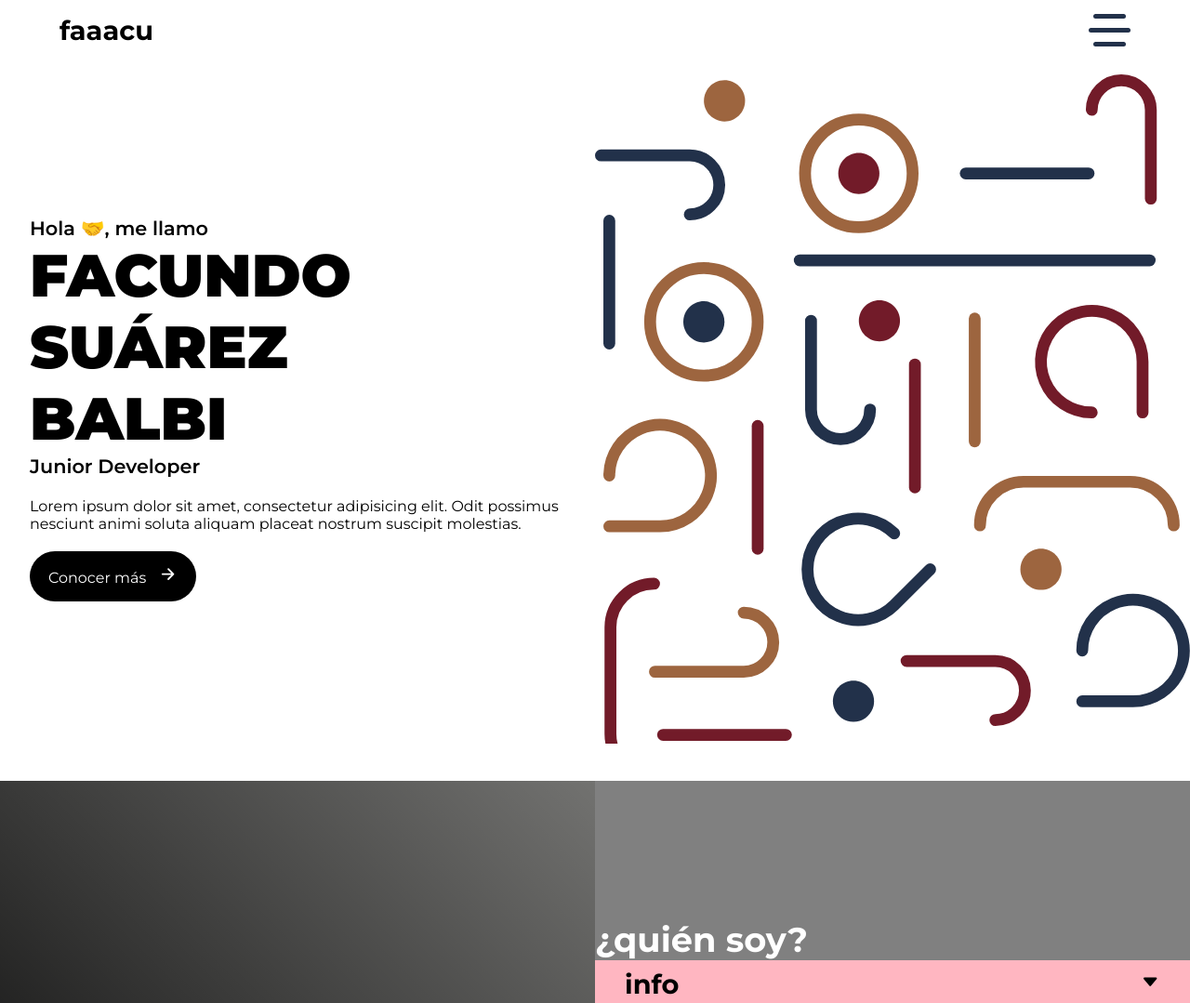
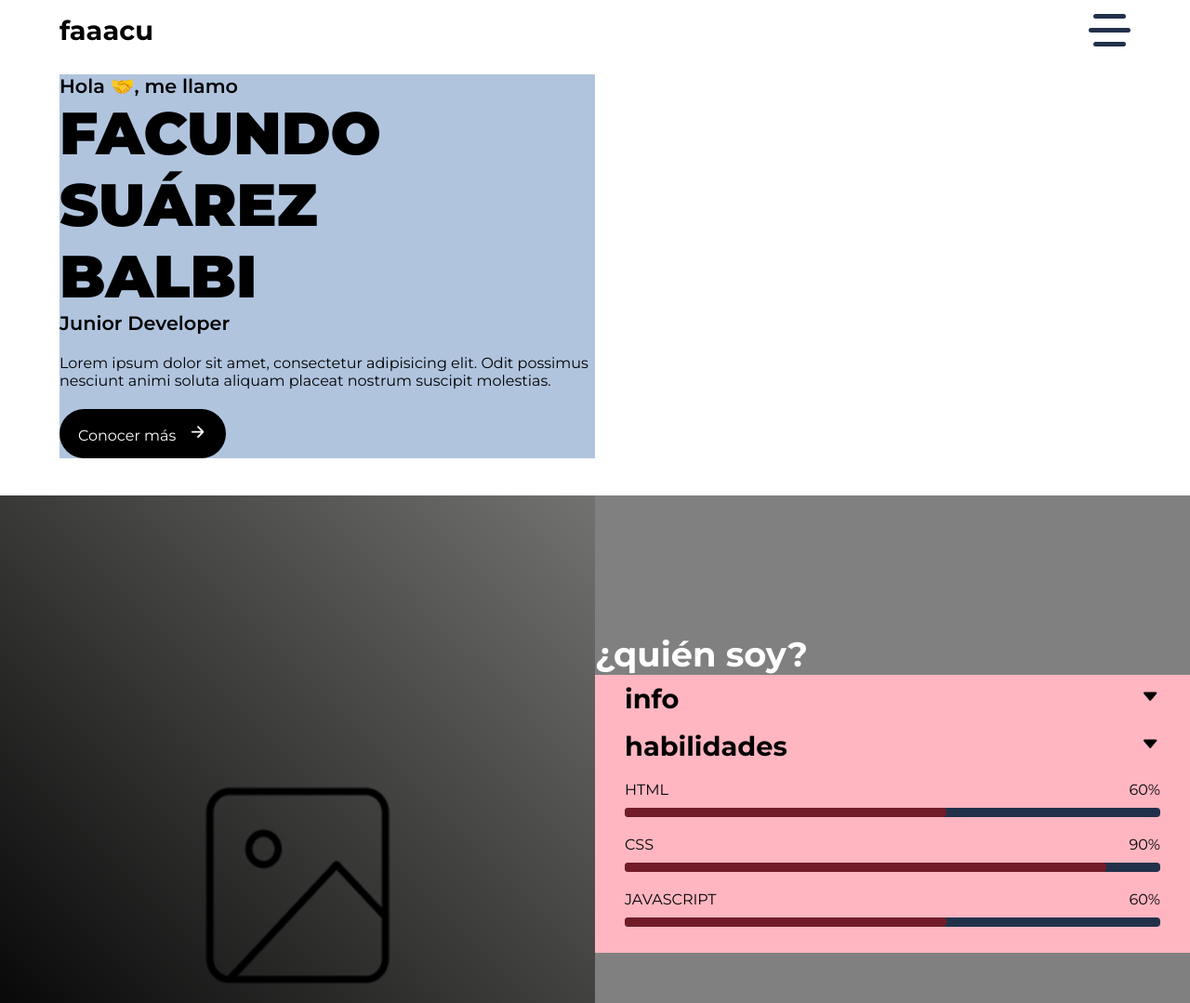
Before and after one commit to faacsuarez/portfolio_personal2022, a plain HTML site: page index.html in a window 1280 px wide. Shown: the top 1079 px of the page at 93% size. Drawn offline with nearby package versions, Linux system fonts and the light colour scheme.

Commit message:
cambios header

```diff
--- a/index.html
+++ b/index.html
@@ -29,16 +29,13 @@
             <a>trabajos</a>
             <a>contacto</a>
         </div>
-        <div class="ayuda">
-            <div class="header-texture"></div>
+        <div class="container">
             <div class="header-info">
-                <div class="container">
-                    <h4>Hola &#129309;, me llamo</h4>
-                    <h1>FACUNDO <br> SUÁREZ <br> BALBI</h1>
-                    <h4>Junior Developer</h4>
-                    <p>Lorem ipsum dolor sit amet, consectetur adipisicing elit. Odit possimus nesciunt animi soluta aliquam placeat nostrum suscipit molestias.</p>
-                    <a href="#">Conocer más <ion-icon name="arrow-forward-outline"></ion-icon></a>
-                </div>
+                <h4>Hola &#129309;, me llamo</h4>
+                <h1>FACUNDO <br> SUÁREZ <br> BALBI</h1>
+                <h4>Junior Developer</h4>
+                <p>Lorem ipsum dolor sit amet, consectetur adipisicing elit. Odit possimus nesciunt animi soluta aliquam placeat nostrum suscipit molestias.</p>
+                <a href="#">Conocer más <ion-icon name="arrow-forward-outline"></ion-icon></a>
             </div>
         </div>
 
--- a/style.css
+++ b/style.css
@@ -93,6 +93,8 @@ h4 {
 
 .header-info {
     text-align: left;
+    height: 90vh;
+    background: lightsteelblue;
 }
 
 .container {
```
